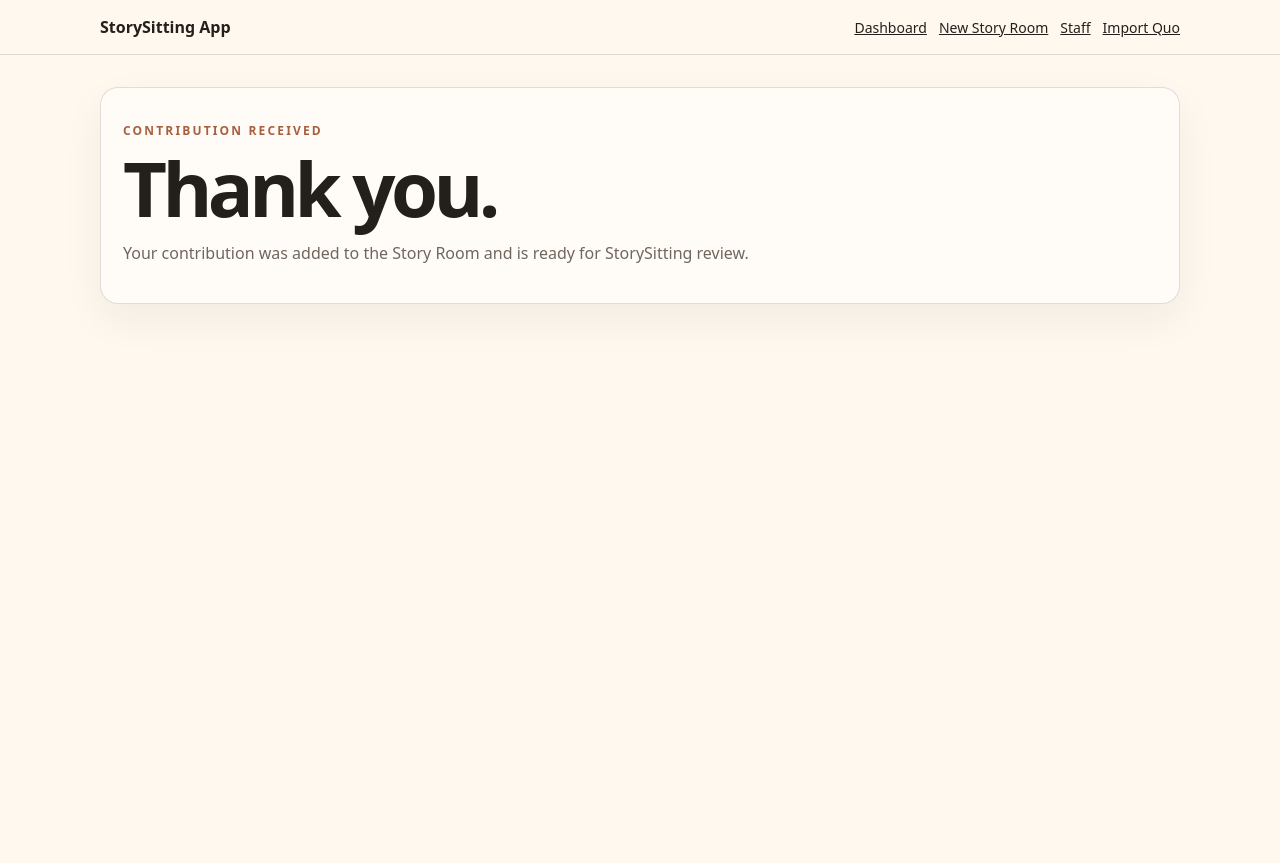
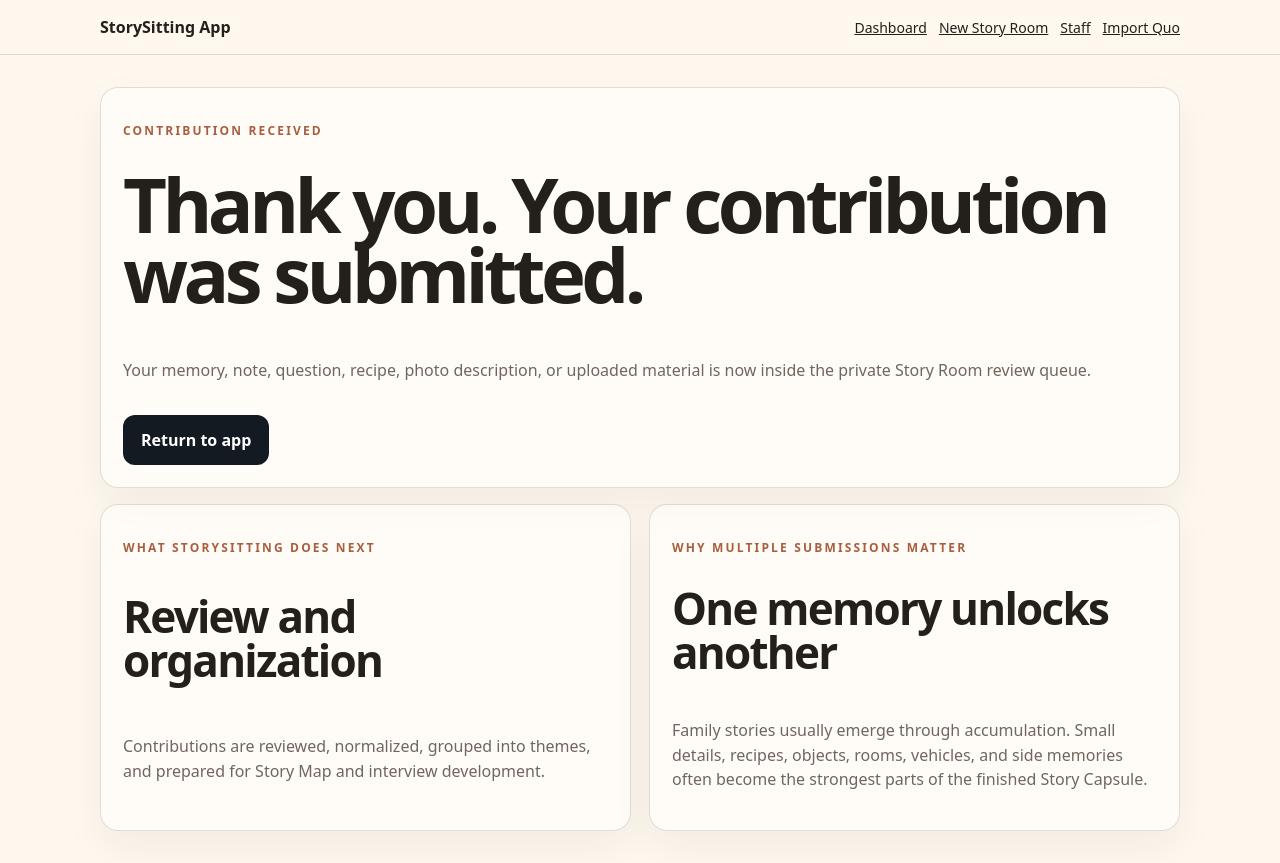
Before and after one commit to amflimited/StorySitting, a Next.js app: page /invite/thanks in a window 1280 px wide. Built offline with nearby package versions, Linux system fonts and the light colour scheme.

Commit message:
Improve contribution success page

```diff
--- a/app/invite/thanks/page.tsx
+++ b/app/invite/thanks/page.tsx
@@ -1,11 +1,33 @@
+import Link from "next/link";
+
 export default function InviteThanksPage() {
   return (
-    <main className="shell">
-      <div className="card">
+    <main className="shell stack">
+      <section className="card stack">
         <p className="kicker">Contribution received</p>
-        <h1>Thank you.</h1>
-        <p>Your contribution was added to the Story Room and is ready for StorySitting review.</p>
-      </div>
+        <h1>Thank you. Your contribution was submitted.</h1>
+        <p>
+          Your memory, note, question, recipe, photo description, or uploaded material is now inside the private Story Room review queue.
+        </p>
+
+        <div className="actions">
+          <Link className="btn" href="/">Return to app</Link>
+        </div>
+      </section>
+
+      <section className="grid">
+        <div className="card stack">
+          <p className="kicker">What StorySitting does next</p>
+          <h2>Review and organization</h2>
+          <p>Contributions are reviewed, normalized, grouped into themes, and prepared for Story Map and interview development.</p>
+        </div>
+
+        <div className="card stack">
+          <p className="kicker">Why multiple submissions matter</p>
+          <h2>One memory unlocks another</h2>
+          <p>Family stories usually emerge through accumulation. Small details, recipes, objects, rooms, vehicles, and side memories often become the strongest parts of the finished Story Capsule.</p>
+        </div>
+      </section>
     </main>
   );
 }
```
